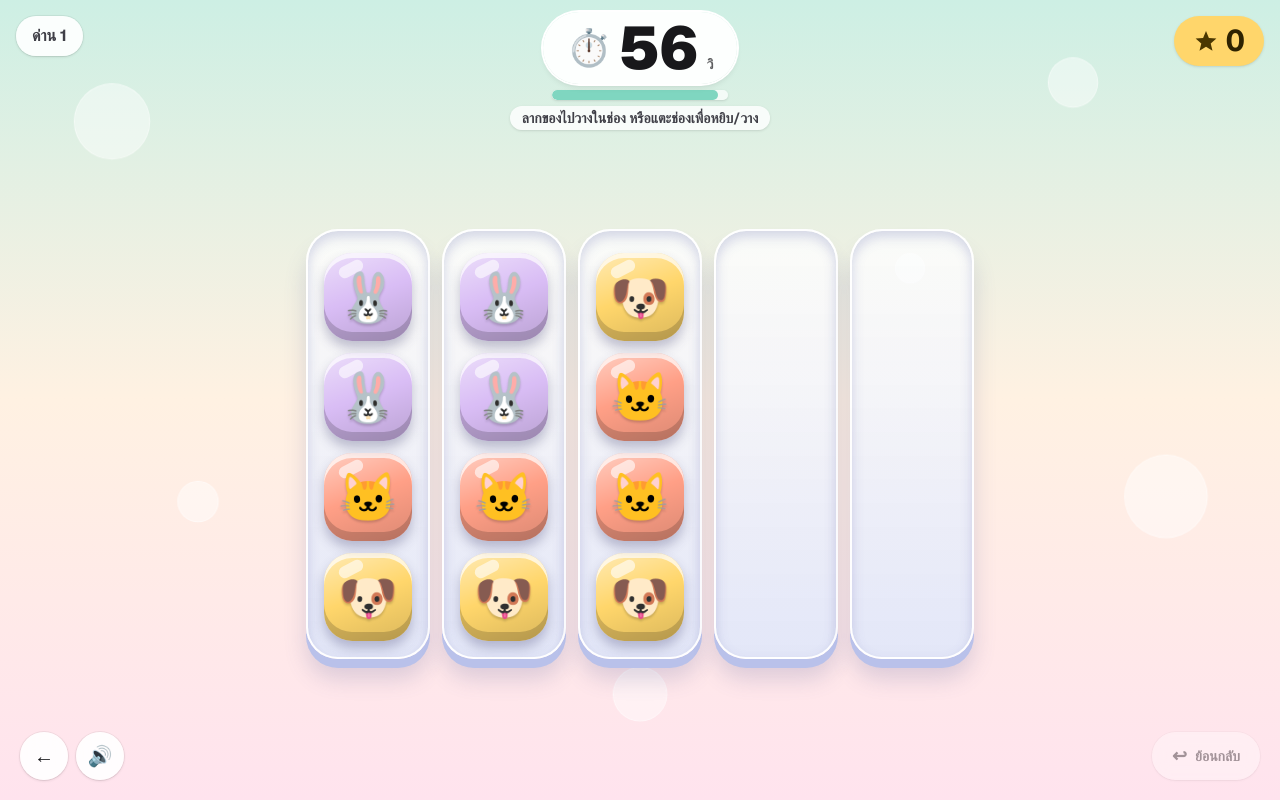
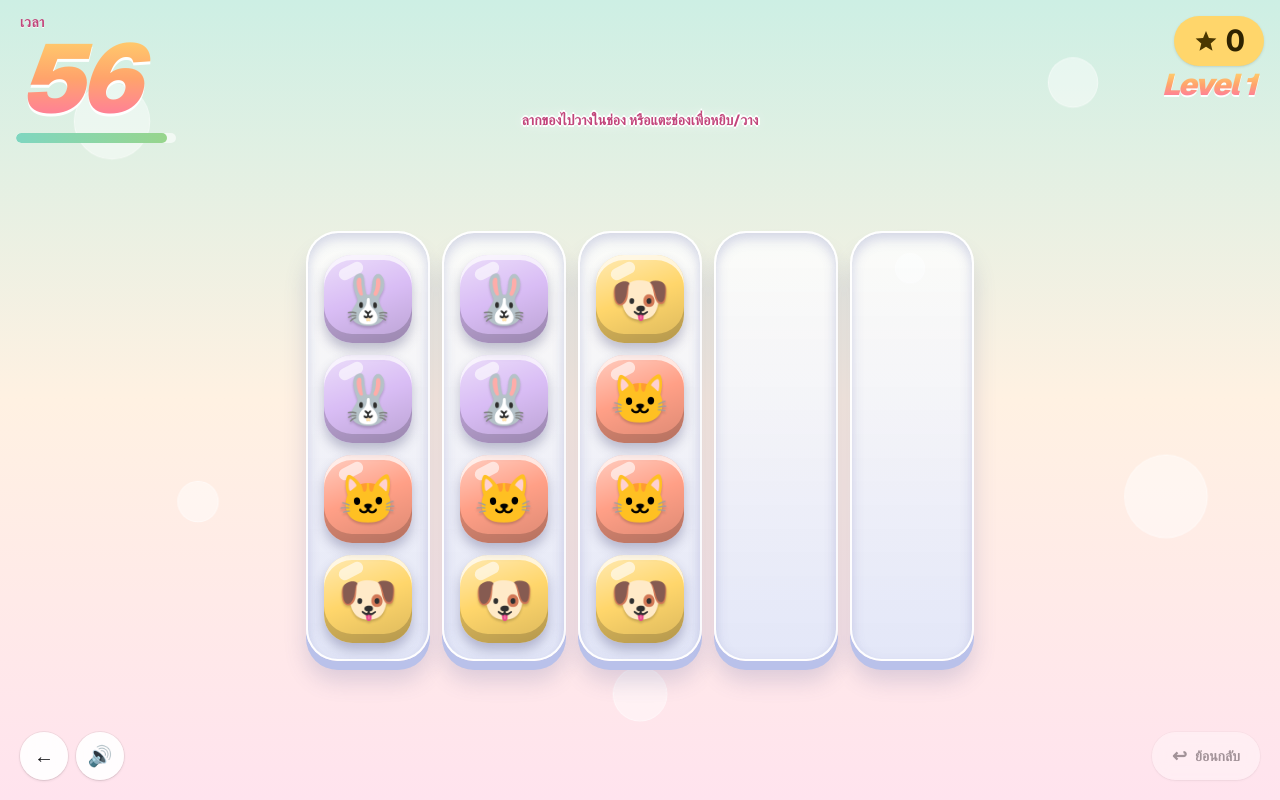
Before and after one commit to thanaphon8/7Days7Games-Com7, a Next.js app: page /game/itemjam in a window 1280 px wide. Built offline with nearby package versions, Linux system fonts and the light colour scheme.

Commit message:
item jam update

```diff
--- a/app/game/itemjam/page.tsx
+++ b/app/game/itemjam/page.tsx
@@ -4,7 +4,7 @@ import Link from "next/link";
 import { useEffect, useReducer, useRef, useState } from "react";
 
 /* =========================================================
-   Item Jam — จัดของชนิดเดียวกันไว้ช่องเดียวกัน ผ่านด่านให้ไกลที่สุดก่อนหมดเวลา
+   Item Jam — จัดของชนิดเดียวกันไว้ช่องเดียวกัน ผ่าน Level ให้ไกลที่สุดก่อนหมดเวลา
    วิธีเล่น: ลากของชิ้นบนสุดไปวางในช่องที่มีที่ว่าง (เมาส์/นิ้ว)
             หรือแตะช่องเพื่อหยิบ แล้วแตะช่องปลายทาง
    ========================================================= */
@@ -12,25 +12,25 @@ import { useEffect, useReducer, useRef, useState } from "react";
 // ===== ตั้งค่าเกม (ปรับสมดุลได้ที่นี่) =====
 const GAME_ID = "itemjam"; // key ที่ใช้บวกแต้มเข้า gameScores
 const DURATION = 60; // เวลาเริ่มต้น (วินาที)
-const STAGE_POINTS = 3; // คะแนนต่อด่านที่ผ่าน
+const STAGE_POINTS = 3; // คะแนนต่อ Level ที่ผ่าน
 const CAP = 4; // จำนวนของที่จุได้ต่อ 1 ช่อง (และจำนวนของต่อ 1 ชนิด)
-const MAX_TYPES = 6; // ชนิดของสูงสุดต่อด่าน (ด่าน 4 เป็นต้นไปเท่ากันหมด = 6 ชนิด + 1 ช่องว่าง = 7 ช่อง)
+const MAX_TYPES = 6; // ชนิดของสูงสุดต่อ Level (Level 4 เป็นต้นไปเท่ากันหมด = 6 ชนิด + 1 ช่องว่าง = 7 ช่อง)
 const CHEERS = ["น่ารักสุดๆ!", "เก่งมาก!", "ฟินเลย!", "ปุ๊กปิ๊ก!", "สุดยอด!", "เรียบร้อย!"];
 const CONFETTI = ["💖", "✨", "⭐", "🫧", "🎀", "💫", "🌸"];
 const STREAK_MS = 7000; // ครบชุดต่อกันภายในเวลานี้ = สตรีค (เอฟเฟกต์และเสียงสูงขึ้น ไม่มีผลกับแต้ม)
 const clamp = (v: number, a: number, b: number) => Math.max(a, Math.min(b, v));
-const bonusTime = (types: number) => 6 + types * 3; // ผ่านด่านได้เวลาเพิ่ม (ด่านยากได้เยอะกว่า)
+const bonusTime = (types: number) => 6 + types * 3; // ผ่าน Level ได้เวลาเพิ่ม (Level ยากได้เยอะกว่า)
 
-// ด่าน 1 = 3 ชนิด, ด่าน 2 = 4, ด่าน 3 = 5, ด่าน 4 ขึ้นไป = 6 ชนิดเท่ากันหมด
-// ด่าน 1-3 มีช่องว่าง 2 ช่อง, ด่าน 4+ เหลือ 1 ช่อง (ด่าน 4 ขึ้นไปจึงมี 7 ช่องเท่ากัน)
+// Level 1 = 3 ชนิด, Level 2 = 4, Level 3 = 5, Level 4 ขึ้นไป = 6 ชนิดเท่ากันหมด
+// Level 1-3 มีช่องว่าง 2 ช่อง, Level 4+ เหลือ 1 ช่อง (Level 4 ขึ้นไปจึงมี 7 ช่องเท่ากัน)
 function stageConfig(stage: number) {
   return { types: Math.min(2 + stage, MAX_TYPES), empty: stage <= 3 ? 2 : 1 };
 }
 
 // ===== ดาวและคำชมตอนจบเกม =====
-// ถึงด่าน 2 = 1 ดาว, ถึงด่าน 3 = 2 ดาว, ถึงด่าน 4 ขึ้นไป = 5 ดาวพร้อมคำชม
-const starsFor = (stage: number) => (stage >= 4 ? 5 : stage === 3 ? 2 : stage === 2 ? 1 : 0);
-const RANKS: Record<number, string> = { 0: "ลองใหม่อีกนิด", 1: "มือใหม่หัดจัด", 2: "เริ่มเก่งแล้วนะ", 5: "เจ้าแห่งการจัดเรียง" };
+// ถึง Level 2 = 1 ดาว, ถึง Level 3 = 2 ดาว, ถึง Level 4 ขึ้นไป = 3 ดาวพร้อมคำชม
+const starsFor = (stage: number) => (stage >= 4 ? 3 : stage === 3 ? 2 : stage === 2 ? 1 : 0);
+const RANKS: Record<number, string> = { 0: "ลองใหม่อีกนิด", 1: "มือใหม่หัดจัด", 2: "เริ่มเก่งแล้วนะ", 3: "เจ้าแห่งการจัดเรียง" };
 const PRAISES = [
   "สุดยอดไปเลย! มือโปรชัดๆ 🏆",
   "เก่งมากกก! จัดของเป็นระเบียบสุดๆ 🎀",
@@ -39,9 +39,9 @@ const PRAISES = [
   "เก่งจนเพื่อนๆ ปรบมือให้เลย! 👏",
 ];
 
-// ===== คัตซีนก่อนเริ่มทุกด่าน =====
-// ด่าน 2-4: เพื่อนใหม่ 1 ตัวกระโดดออกจากกล่องของขวัญ
-// ด่าน 5 ขึ้นไป: จำนวนช่องเท่าเดิม แต่สุ่มสลับตัวละครเก่าออก ตัวใหม่เข้า 1-2 ตัวทุกด่าน
+// ===== คัตซีนก่อนเริ่มทุก Level =====
+// Level 2-4: เพื่อนใหม่ 1 ตัวกระโดดออกจากกล่องของขวัญ
+// Level 5 ขึ้นไป: จำนวนช่องเท่าเดิม แต่สุ่มสลับตัวละครเก่าออก ตัวใหม่เข้า 1-2 ตัวทุก Level
 const NEW_LINES = ["เก๊บๆ! ขอเข้าร่วมด้วยคนนะ", "สวัสดีทุกคน! ขอเล่นด้วยคน", "หวัดดีจ้า! มาแล้วนะ", "ว้าว! ที่นี่น่าอยู่จัง", "ฮัลโหล! ขอร่วมวงด้วย"];
 const REPEAT_TIPS = [
   "ลองเหลือช่องว่างไว้เสมอ จะวางแผนง่ายขึ้นนะ",
@@ -49,7 +49,7 @@ const REPEAT_TIPS = [
   "กดย้อนกลับ ↩ ได้ ถ้าย้ายพลาด",
 ];
 
-// ===== ของในเกม (ตัวการ์ตูนน่ารัก สีพาสเทล) — มี 12 ตัว ด่านละ 6 ตัว =====
+// ===== ของในเกม (ตัวการ์ตูนน่ารัก สีพาสเทล) — มี 12 ตัว Level ละ 6 ตัว =====
 const TYPES = [
   { e: "🐶", c: "#FFD66B" },
   { e: "🐱", c: "#FF9F86" },
@@ -177,7 +177,7 @@ type Fx = { id: number; kind: "text" | "burst" | "ring" | "screen"; x: number; y
 type Drag = { id: number; from: number; x: number; y: number; dy: number; tilt: number; hover: number };
 type G = {
   round: number; dealId: number; phase: Phase; stage: number; types: number; cut: number;
-  cast: number[]; cutNew: number[]; cutBye: number[]; cutFriends: number[]; // ตัวละครของด่านปัจจุบัน / คัตซีน
+  cast: number[]; cutNew: number[]; cutBye: number[]; cutFriends: number[]; // ตัวละครของ Level ปัจจุบัน / คัตซีน
   slots: Item[][]; sel: number | null; nope: number; lastMoved: number; nextId: number;
   drag: Drag | null; history: { from: number; to: number }[];
   score: number; timeLeft: number; lastSec: number;
@@ -196,7 +196,7 @@ function shuffle<T>(a: T[]) {
 }
 const isDone = (s: Item[]) => s.length === CAP && s.every((it) => it.t === s[0].t);
 
-// เริ่มต้นไม่มีของ (ไม่สุ่ม) เพื่อไม่ให้ hydration ไม่ตรงกัน แล้วค่อยสุ่มจัดวางตอนเริ่มด่าน
+// เริ่มต้นไม่มีของ (ไม่สุ่ม) เพื่อไม่ให้ hydration ไม่ตรงกัน แล้วค่อยสุ่มจัดวางตอนเริ่ม Level
 function newG(round: number): G {
   return {
     round, dealId: 0, phase: "intro", stage: 1, types: 3, cut: 0,
@@ -208,8 +208,8 @@ function newG(round: number): G {
   };
 }
 
-// เลือกตัวละครของด่านถัดไป
-// ด่าน 2-4: เพิ่มตัวใหม่ต่อท้าย / ด่าน 5+: สุ่มเอาออก 1-2 ตัว แล้วสุ่มตัวใหม่ (ที่ยังไม่อยู่ในด่าน) เข้ามาแทน
+// เลือกตัวละครของ Level ถัดไป
+// Level 2-4: เพิ่มตัวใหม่ต่อท้าย / Level 5+: สุ่มเอาออก 1-2 ตัว แล้วสุ่มตัวใหม่ (ที่ยังไม่อยู่ใน Level) เข้ามาแทน
 function nextCast(next: number, prev: number[]) {
   const { types } = stageConfig(next);
   if (next <= 4) {
@@ -225,11 +225,11 @@ function nextCast(next: number, prev: number[]) {
 
 function cutsceneInfo(stage: number, added: number[], bye: number[], friends: number[]) {
   let tip = "ช่วยจัดทุกคนให้อยู่ช่องเดียวกันกับพวกเดียวกันด้วยนะ";
-  if (stage === 4) tip = "ด่านนี้เหลือช่องว่างแค่ช่องเดียว วางแผนก่อนย้ายนะ";
-  else if (stage === 5) tip = "จากนี้ช่องจะเท่าเดิมทุกด่าน แต่เพื่อนๆ จะสลับหน้ากันไปเรื่อยๆ นะ";
+  if (stage === 4) tip = "Level นี้เหลือช่องว่างแค่ช่องเดียว วางแผนก่อนย้ายนะ";
+  else if (stage === 5) tip = "จากนี้ช่องจะเท่าเดิมทุก Level แต่เพื่อนๆ จะสลับหน้ากันไปเรื่อยๆ นะ";
   else if (stage > 5) tip = REPEAT_TIPS[stage % REPEAT_TIPS.length];
   return {
-    title: `ด่าน ${stage}`,
+    title: `Level ${stage}`,
     sub: stage <= 4 ? "มีเพื่อนใหม่มาเพิ่ม!" : "มีเพื่อนใหม่มาแทน!",
     line: NEW_LINES[(stage - 2) % NEW_LINES.length],
     tip,
@@ -278,7 +278,7 @@ function useCountUp(target: number, run: boolean, ms = 1000) {
 
 function Star({ on, delay }: { on: boolean; delay: number }) {
   return (
-    <svg viewBox="0 0 24 24" className="h-12 w-12" style={{ animation: `ij-star .55s ${delay}s cubic-bezier(.2,1.4,.4,1) both` }} aria-hidden>
+    <svg viewBox="0 0 24 24" className="h-16 w-16" style={{ animation: `ij-star .55s ${delay}s cubic-bezier(.2,1.4,.4,1) both` }} aria-hidden>
       <path d="M12 2l2.9 6.9 7.5.6-5.7 4.9 1.8 7.3L12 17.8 5.5 21.7l1.8-7.3L1.6 9.5l7.5-.6z" fill={on ? "#FFD66B" : "#E4E4E7"} strokeLinejoin="round" />
     </svg>
   );
@@ -514,7 +514,7 @@ export default function ItemJamPage() {
     }, 100);
   }
 
-  // เริ่มด่าน: ใช้ตัวละครที่กำหนดไว้ใน cur.cast (ด่าน 1 = 3 ตัวแรก, ด่านอื่นถูกเลือกไว้ตอนคัตซีน)
+  // เริ่ม Level: ใช้ตัวละครที่กำหนดไว้ใน cur.cast (Level 1 = 3 ตัวแรก, Level อื่นถูกเลือกไว้ตอนคัตซีน)
   function startStage(n: number) {
     const cur = gRef.current;
     const { empty } = stageConfig(n);
@@ -604,10 +604,10 @@ export default function ItemJamPage() {
       if (gRef.current !== cur) return;
       addFx({ kind: "burst", x: C.x, y: C.y, color: "#FF9EC0", big: true }, 1600);
     }, 350);
-    screenPop(0.3, `ด่าน ${cur.stage} สำเร็จ!`, "#C2457B", "เรียบร้อยสุดๆ", true, 1400);
+    screenPop(0.3, `Level ${cur.stage} สำเร็จ!`, "#C2457B", "เรียบร้อยสุดๆ", true, 1400);
     screenPop(0.42, `+${STAGE_POINTS} คะแนน`, "#27272A", "", false, 1400);
     screenPop(0.5, `+${bonus} วินาที`, "#2F8F6A", "", false, 1400);
-    // ทุกด่านมีคัตซีนก่อนเริ่มด่านถัดไป
+    // ทุก Level มีคัตซีนก่อนเริ่ม Level ถัดไป
     later(() => {
       if (gRef.current !== cur || cur.phase !== "clear") return;
       beginCutscene(cur, cur.stage + 1);
@@ -861,7 +861,7 @@ export default function ItemJamPage() {
     return () => { document.body.style.overflow = prev; };
   }, []);
 
-  // คีย์ลัดบนคอม: Space/Enter = เล่นอีกครั้ง (หน้าสรุป) หรือเริ่มด่าน (หน้าคัตซีน), M = เสียง, Z = ย้อนกลับ
+  // คีย์ลัดบนคอม: Space/Enter = เล่นอีกครั้ง (หน้าสรุป) หรือเริ่ม Level (หน้าคัตซีน), M = เสียง, Z = ย้อนกลับ
   useEffect(() => {
     const onKey = (e: KeyboardEvent) => {
       if (e.code === "KeyM") toggleMute();
@@ -899,7 +899,7 @@ export default function ItemJamPage() {
   // ===== ค่าที่ใช้แสดงผล =====
   const compact = dims.h < 500; // มือถือแนวนอน
   const wide = dims.w >= 640;
-  const topPad = compact ? 72 : wide ? 136 : 118;
+  const topPad = compact ? 84 : wide ? 140 : 124; // เว้นที่ด้านบนให้ตัวเลขเวลาที่ใหญ่ขึ้น
   const bottomPad = compact ? 66 : wide ? 104 : 88;
   const n = g.slots.length || 7;
   const lay = layout(n, dims.w, dims.h, topPad, bottomPad);
@@ -972,7 +972,6 @@ export default function ItemJamPage() {
         @keyframes ij-bob { from { transform: translateY(0) scale(1) } to { transform: translateY(-26px) scale(1.06) } }
         @keyframes ij-badge { 0% { transform: translate(-50%,-50%) scale(0) } 70% { transform: translate(-50%,-50%) scale(1.25) } 100% { transform: translate(-50%,-50%) scale(1) } }
         @keyframes ij-alarm { 0%, 100% { transform: translateX(0) rotate(0) scale(1) } 20% { transform: translateX(-4px) rotate(-3deg) scale(1.05) } 40% { transform: translateX(4px) rotate(3deg) scale(1.05) } 60% { transform: translateX(-3px) rotate(-2deg) scale(1.02) } 80% { transform: translateX(3px) rotate(2deg) scale(1.02) } }
-        @keyframes ij-ringer { 0%, 100% { transform: rotate(-16deg) } 50% { transform: rotate(16deg) } }
         @keyframes ij-vignette { from { opacity: .3 } to { opacity: 1 } }
         @media (prefers-reduced-motion: reduce) { .ij-anim, .ij-anim * { animation: none !important } .ij-anim .ij-fxonly { display: none } }
       `}</style>
@@ -1182,50 +1181,52 @@ export default function ItemJamPage() {
       {!over && (
         <div className="pointer-events-none absolute inset-0" style={{ padding: "env(safe-area-inset-top) env(safe-area-inset-right) env(safe-area-inset-bottom) env(safe-area-inset-left)" }}>
           <div className="relative h-full w-full">
-            {/* ด่าน มุมบนซ้าย */}
-            <div className="absolute left-3 top-3 sm:left-4 sm:top-4">
-              <span className="inline-flex items-center rounded-full bg-white/90 px-3 py-1.5 text-sm font-bold text-zinc-700 shadow-sm ring-1 ring-black/5 backdrop-blur sm:px-4 sm:py-2 sm:text-base">
-                ด่าน {g.stage}
-              </span>
-            </div>
-
-            {/* เวลา ตัวใหญ่กลางบน (เวลาเหลือ ≤ 10 วิ: เป็นสีแดงและสั่นดึ๋งๆ) */}
-            <div className="absolute inset-x-0 top-2 flex flex-col items-center sm:top-3">
-              <div
-                className={`flex items-center gap-1.5 rounded-full px-4 shadow-md ring-2 ring-white backdrop-blur sm:gap-2 sm:px-6 ${compact ? "py-0.5" : "py-1 sm:py-1.5"} ${timeLow ? "bg-[#FF6B8A] text-white" : "bg-white/95 text-zinc-900"}`}
-                style={timeLow ? { animation: "ij-alarm .45s ease-in-out infinite" } : undefined}
+            {/* เวลา มุมบนซ้าย: ตัวเลขใหญ่ไล่สีชมพู-ส้ม-เหลือง ไม่มีกรอบขาว ไม่มีไอคอน (≤ 10 วิ: แดงและสั่น) */}
+            <div className="absolute left-3 top-2 sm:left-4 sm:top-3">
+              <p
+                className={`pl-1 text-sm font-bold tracking-wide ${timeLow ? "text-[#FF4D6D]" : "text-[#C2457B]"}`}
+                style={{ textShadow: "0 1px 0 rgba(255,255,255,.9)" }}
               >
-                <span
-                  aria-hidden
-                  className={compact ? "text-xl" : "text-2xl sm:text-4xl"}
-                  style={timeLow ? { display: "inline-block", animation: "ij-ringer .3s ease-in-out infinite" } : undefined}
-                >
-                  {timeLow ? "⏰" : "⏱️"}
-                </span>
-                <span
+                เวลา
+              </p>
+              <div className="-mt-1" style={timeLow ? { animation: "ij-alarm .45s ease-in-out infinite" } : undefined}>
+                <p
                   key={g.lastSec}
-                  className={`font-black leading-none tabular-nums ${compact ? "text-3xl" : "text-4xl sm:text-6xl"}`}
-                  style={{ animation: timeLow ? "ij-bump .35s ease-out" : undefined, textShadow: timeLow ? "0 2px 0 rgba(160,20,60,.35)" : undefined }}
+                  className={`px-1 font-black italic leading-[1.05] tabular-nums tracking-tighter ${compact ? "text-5xl" : "text-7xl sm:text-8xl"} ${
+                    timeLow ? "text-[#FF4D6D]" : "bg-gradient-to-t from-[#FF6FA3] via-[#FFA36B] to-[#FFD66B] bg-clip-text text-transparent"
+                  }`}
+                  style={{
+                    animation: timeLow ? "ij-bump .35s ease-out" : undefined,
+                    filter: timeLow
+                      ? "drop-shadow(0 2px 0 rgba(255,255,255,.95)) drop-shadow(0 0 14px rgba(255,77,109,.55))"
+                      : "drop-shadow(0 3px 0 rgba(255,255,255,.95))",
+                  }}
                 >
                   {g.lastSec}
-                </span>
-                <span className="self-end pb-1 text-xs font-bold opacity-70 sm:text-sm">วิ</span>
+                </p>
               </div>
-              <div className={`mt-1.5 h-2.5 overflow-hidden rounded-full bg-white/70 shadow-sm ${compact ? "w-24" : "w-28 sm:w-44"}`}>
+              <div className={`mt-1 h-2.5 overflow-hidden rounded-full bg-white/60 ${compact ? "w-24" : "w-28 sm:w-40"}`}>
                 <div
-                  className={`h-full rounded-full ${timeLow ? "animate-pulse bg-[#FF6B8A]" : "bg-[#7FD6C0]"}`}
+                  className={`h-full rounded-full ${timeLow ? "animate-pulse bg-[#FF4D6D]" : "bg-gradient-to-r from-[#7FD6C0] to-[#97D58C]"}`}
                   style={{ width: `${clamp(g.lastSec / DURATION, 0, 1) * 100}%`, transition: "width 1s linear, background-color .3s" }}
                 />
               </div>
-              {!compact && (playing || g.phase === "clear") && (
-                <span className="mt-1.5 max-w-[92vw] rounded-full bg-white/80 px-3 py-0.5 text-center text-xs font-semibold text-zinc-700 shadow-sm sm:text-sm">
+            </div>
+
+            {/* คำใบ้/จำนวนชุดที่เหลือ: ข้อความล้วนตรงกลาง ไม่มีกรอบขาว */}
+            {!compact && (playing || g.phase === "clear") && (
+              <div className="absolute inset-x-0 flex justify-center" style={{ top: topPad - 30 }}>
+                <span
+                  className="max-w-[92vw] text-center text-xs font-bold text-[#C2457B] sm:text-sm"
+                  style={{ textShadow: POP_SHADOW }}
+                >
                   {showHint ? "ลากของไปวางในช่อง หรือแตะช่องเพื่อหยิบ/วาง" : `เหลืออีก ${Math.max(0, left)} ชุด`}
                 </span>
-              )}
-            </div>
+              </div>
+            )}
 
-            {/* ป้ายคะแนน มุมบนขวา */}
-            <div className="absolute right-3 top-3 sm:right-4 sm:top-4">
+            {/* ป้ายคะแนน + Level มุมบนขวา */}
+            <div className="absolute right-3 top-3 flex flex-col items-end gap-1 sm:right-4 sm:top-4">
               <div className="inline-flex items-center gap-1.5 rounded-full bg-[#FFD66B] px-3 py-1.5 shadow-sm sm:gap-2 sm:px-5 sm:py-2.5">
                 <svg viewBox="0 0 24 24" className="h-4 w-4 shrink-0 sm:h-6 sm:w-6" fill="#4A3700" aria-hidden>
                   <path d="M12 2l2.9 6.9 7.5.6-5.7 4.9 1.8 7.3L12 17.8 5.5 21.7l1.8-7.3L1.6 9.5l7.5-.6z" strokeLinejoin="round" />
@@ -1234,6 +1235,13 @@ export default function ItemJamPage() {
                   {g.score.toLocaleString("en-US")}
                 </span>
               </div>
+              <span
+                key={g.stage}
+                className="bg-gradient-to-t from-[#FF6FA3] via-[#FFA36B] to-[#FFD66B] bg-clip-text pr-2 text-xl font-black italic leading-none tracking-tighter text-transparent sm:text-3xl"
+                style={{ filter: "drop-shadow(0 2px 0 rgba(255,255,255,.95))", animation: "ij-bump .4s ease-out" }}
+              >
+                Level {g.stage}
+              </span>
             </div>
 
             {/* ปุ่มย้อนกลับ มุมล่างขวา (กด Z บนคอมได้) */}
@@ -1260,7 +1268,7 @@ export default function ItemJamPage() {
         </div>
       )}
 
-      {/* ข้อความกลางจอ (ผ่านด่าน) */}
+      {/* ข้อความกลางจอ (ผ่าน Level) */}
       {g.fx.filter((f) => f.kind === "screen").map((f) => (
         <div key={f.id} className="pointer-events-none absolute inset-x-0 z-20 flex flex-col items-center" style={{ top: `${f.y * 100}%`, animation: "ij-screen 1.2s ease-out both" }}>
           {f.title && (
@@ -1274,7 +1282,7 @@ export default function ItemJamPage() {
         </div>
       ))}
 
-      {/* ===== คัตซีน (ก่อนเริ่มทุกด่านตั้งแต่ด่าน 2) — ผู้เล่นต้องกด "เริ่มเลย!" ก่อน เกมถึงจะเริ่ม ===== */}
+      {/* ===== คัตซีน (ก่อนเริ่มทุก Level ตั้งแต่ Level 2) — ผู้เล่นต้องกด "เริ่มเลย!" ก่อน เกมถึงจะเริ่ม ===== */}
       {cs && (
         <div
           className="absolute inset-0 z-30 flex items-center justify-center overflow-hidden"
@@ -1305,7 +1313,7 @@ export default function ItemJamPage() {
               <p className="-mt-1 text-lg font-bold text-[#C2457B]" style={{ textShadow: POP_SHADOW }}>{cs.sub}</p>
             </div>
 
-            {/* กล่องของขวัญ → เพื่อนใหม่กระโดดออกมา (ด่าน 5+ อาจมา 2 ตัว) */}
+            {/* กล่องของขวัญ → เพื่อนใหม่กระโดดออกมา (Level 5+ อาจมา 2 ตัว) */}
             <div className="relative mt-10 h-56 w-56">
               <div className="ij-fxonly absolute inset-0 flex items-center justify-center text-[7rem] leading-none" style={{ animation: "ij-giftin .55s .3s cubic-bezier(.2,1.4,.4,1) both, ij-giftshake .6s 1s ease-in-out, ij-giftout .25s 1.6s ease-in forwards" }}>
                 🎁
@@ -1397,17 +1405,17 @@ export default function ItemJamPage() {
                 {newRecord ? "🏆 สถิติใหม่!" : "หมดเวลา!"}
               </span>
 
-              {/* ดาว 5 ดวง: ถึงด่าน 2 = 1 ดาว, ด่าน 3 = 2 ดาว, ด่าน 4 ขึ้นไป = 5 ดาว */}
-              <div className="mt-4 flex items-end justify-center gap-1">
-                {[0, 1, 2, 3, 4].map((i) => (
-                  <div key={i} className={i === 2 ? "-translate-y-3" : i === 1 || i === 3 ? "-translate-y-1.5" : ""}>
-                    <Star on={i < stars} delay={0.3 + i * 0.18} />
+              {/* ดาว 3 ดวง: ถึง Level 2 = 1 ดาว, Level 3 = 2 ดาว, Level 4 ขึ้นไป = 3 ดาว */}
+              <div className="mt-4 flex items-end justify-center gap-2">
+                {[0, 1, 2].map((i) => (
+                  <div key={i} className={i === 1 ? "-translate-y-3" : ""}>
+                    <Star on={i < stars} delay={0.3 + i * 0.22} />
                   </div>
                 ))}
               </div>
               <p className="mt-1 text-sm font-medium text-zinc-500">{RANKS[stars]}</p>
-              <p className="text-xs text-zinc-400">ไปถึงด่าน {g.stage}</p>
-              {stars === 5 && praise && (
+              <p className="text-xs text-zinc-400">ไปถึง Level {g.stage}</p>
+              {stars === 3 && praise && (
                 <p className="mx-auto mt-2 max-w-[18rem] rounded-2xl bg-[#FFF3C4] px-3 py-2 text-sm font-semibold text-[#8A5A00]">{praise}</p>
               )}
 
@@ -1419,7 +1427,7 @@ export default function ItemJamPage() {
               <div className="mt-3 grid grid-cols-2 gap-2 text-sm">
                 <div className="rounded-2xl bg-[#97D58C]/55 py-3">
                   <p className="text-xl font-semibold tabular-nums">{stagesDone}</p>
-                  <p className="text-xs text-zinc-600">ด่านที่ผ่าน</p>
+                  <p className="text-xs text-zinc-600">Level ที่ผ่าน</p>
                 </div>
                 <div className="rounded-2xl bg-[#9DB4F2]/50 py-3">
                   <p className="text-xl font-semibold tabular-nums">{g.moves}</p>
@@ -1431,7 +1439,7 @@ export default function ItemJamPage() {
                 </div>
                 <div className="rounded-2xl bg-[#FFB874]/50 py-3">
                   <p className="text-xl font-semibold tabular-nums">{g.fastest > 0 ? `${g.fastest} วิ` : "-"}</p>
-                  <p className="text-xs text-zinc-600">ด่านที่เร็วที่สุด</p>
+                  <p className="text-xs text-zinc-600">Level ที่เร็วที่สุด</p>
                 </div>
               </div>
 
```
